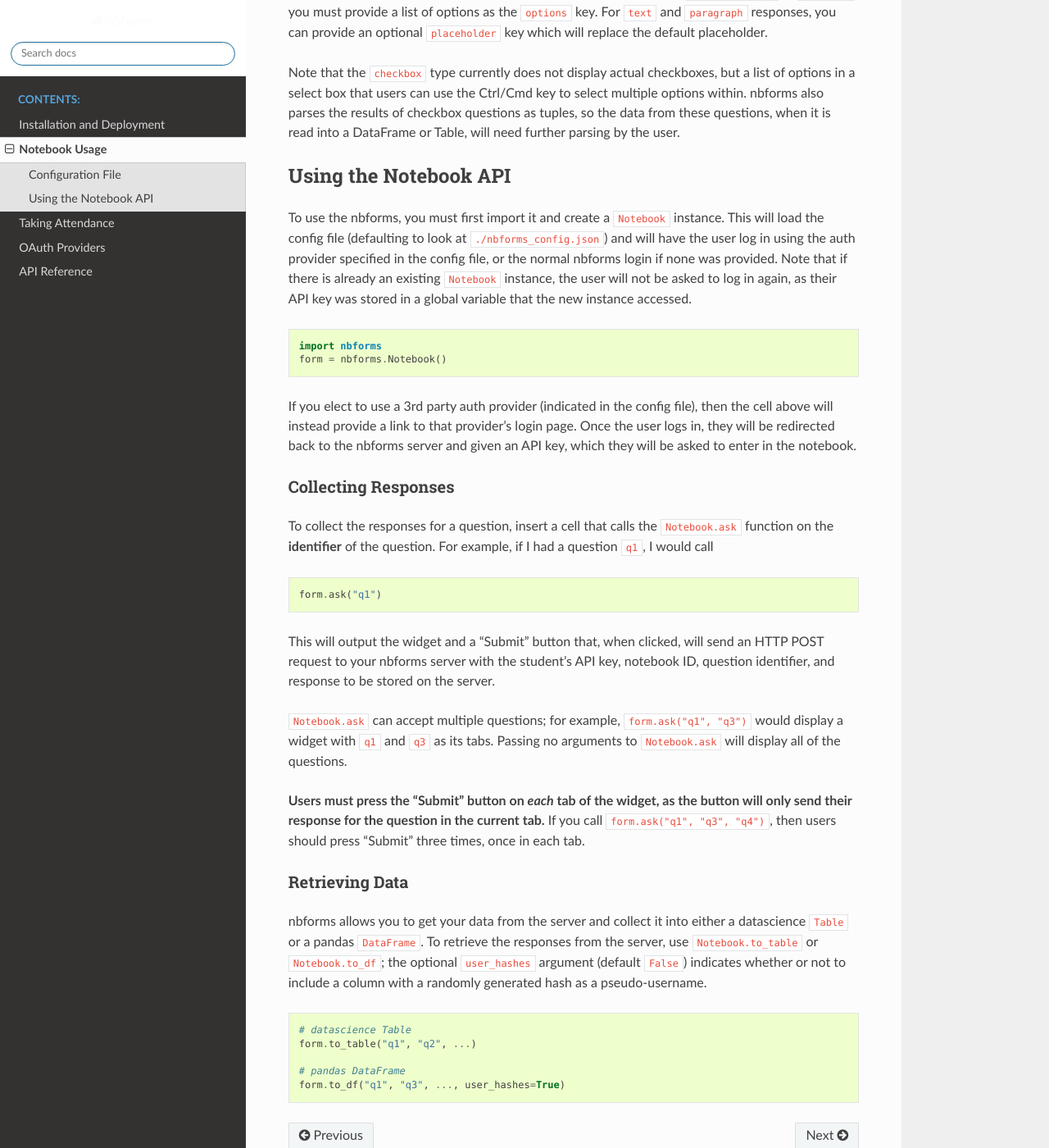
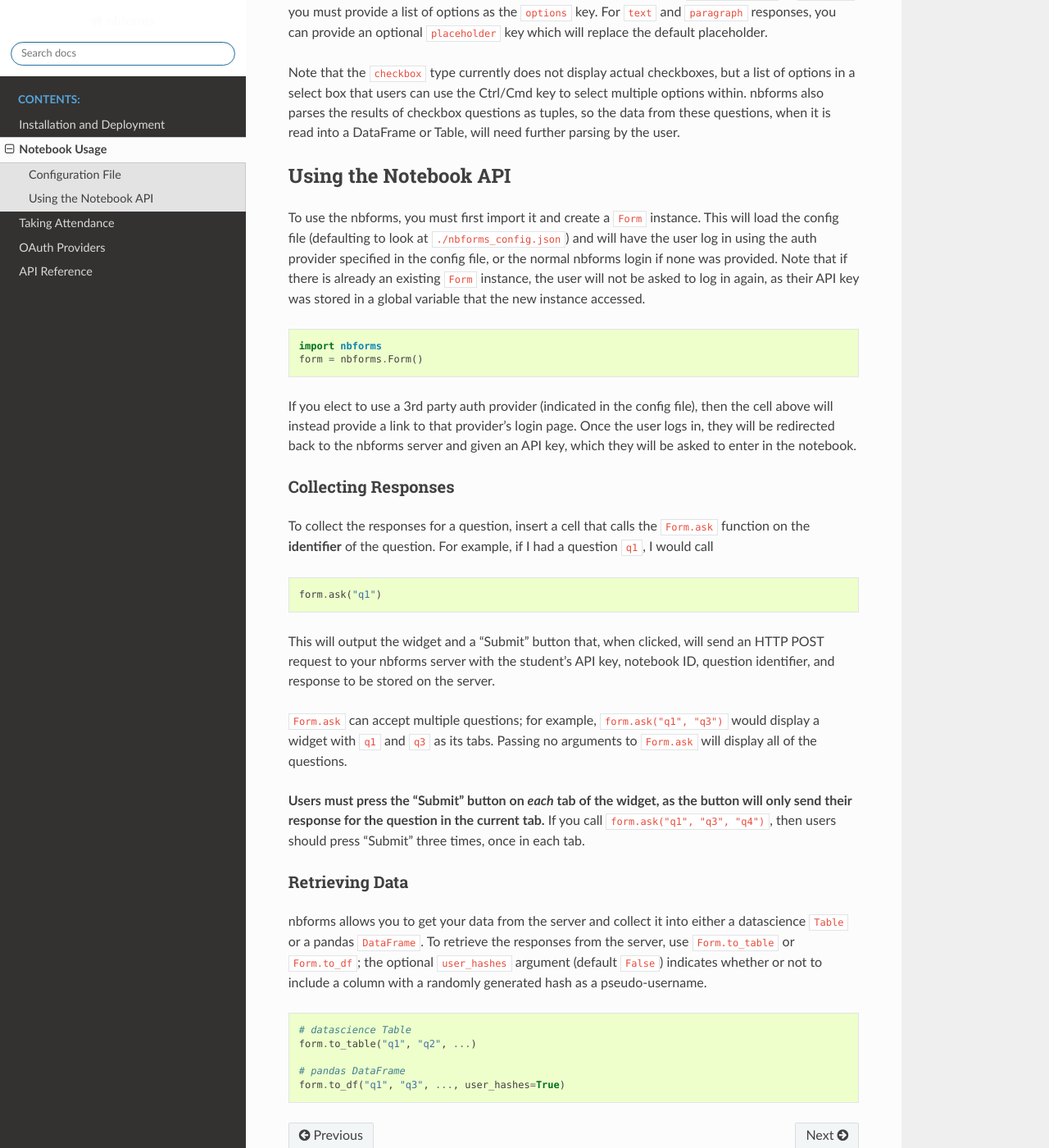
Before and after one commit to chrispyles/nbforms, a Sphinx documentation site: the page built from docs/notebook_usage.md, in a window 1280 px wide and 1400 px high, scrolled down 1216 px. Shown: the whole window at 82% size. Built offline with Sphinx 7.4.7 and the Read the Docs theme 2.0.0, drawn with Linux system fonts in a browser that asks for light colours; some of the changed text lies outside the part shown.

Commit message:
changed form layout, set default of MC to None

````diff
--- a/docs/notebook_usage.md
+++ b/docs/notebook_usage.md
@@ -2,7 +2,7 @@
 
 ## Configuration File
 
-nbforms requires a JSON-formatted config file to set up the `Notebook` class. The default path that `Notebook` checks is `./nbforms_config.json`, although you can pass a custom path to the `Notebook` constructor. The structure of the config file is very specific; it contains the information that the notebook needs to create widgets and send requests. The structure of this file is:
+nbforms requires a JSON-formatted config file to set up the `Form` class. The default path that `Form` checks is `./nbforms_config.json`, although you can pass a custom path to the `Form` constructor. The structure of the config file is very specific; it contains the information that the notebook needs to create widgets and send requests. The structure of this file is:
 
 ```python
 {
@@ -45,18 +45,18 @@
 
 ## Using the Notebook API
 
-To use the nbforms, you must first import it and create a `Notebook` instance. This will load the config file (defaulting to look at `./nbforms_config.json`) and will have the user log in using the auth provider specified in the config file, or the normal nbforms login if none was provided. Note that if there is already an existing `Notebook` instance, the user will not be asked to log in again, as their API key was stored in a global variable that the new instance accessed.
+To use the nbforms, you must first import it and create a `Form` instance. This will load the config file (defaulting to look at `./nbforms_config.json`) and will have the user log in using the auth provider specified in the config file, or the normal nbforms login if none was provided. Note that if there is already an existing `Form` instance, the user will not be asked to log in again, as their API key was stored in a global variable that the new instance accessed.
 
 ```python
 import nbforms
-form = nbforms.Notebook()
+form = nbforms.Form()
 ```
 
 If you elect to use a 3rd party auth provider (indicated in the config file), then the cell above will instead provide a link to that provider's login page. Once the user logs in, they will be redirected back to the nbforms server and given an API key, which they will be asked to enter in the notebook.
 
 ### Collecting Responses
 
-To collect the responses for a question, insert a cell that calls the `Notebook.ask` function on the **identifier** of the question. For example, if I had a question `q1`, I would call
+To collect the responses for a question, insert a cell that calls the `Form.ask` function on the **identifier** of the question. For example, if I had a question `q1`, I would call
 
 ```python
 form.ask("q1")
@@ -64,13 +64,13 @@
 
 This will output the widget and a "Submit" button that, when clicked, will send an HTTP POST request to your nbforms server with the student's API key, notebook ID, question identifier, and response to be stored on the server.
 
-`Notebook.ask` can accept multiple questions; for example, `form.ask("q1", "q3")` would display a widget with `q1` and `q3` as its tabs. Passing no arguments to `Notebook.ask` will display all of the questions.
+`Form.ask` can accept multiple questions; for example, `form.ask("q1", "q3")` would display a widget with `q1` and `q3` as its tabs. Passing no arguments to `Form.ask` will display all of the questions.
 
 **Users must press the "Submit" button on _each_ tab of the widget, as the button will only send their response for the question in the current tab.** If you call `form.ask("q1", "q3", "q4")`, then users should press "Submit" three times, once in each tab.
 
 ### Retrieving Data
 
-nbforms allows you to get your data from the server and collect it into either a datascience `Table` or a pandas `DataFrame`. To retrieve the responses from the server, use `Notebook.to_table` or `Notebook.to_df`; the optional `user_hashes` argument (default `False`) indicates whether or not to include a column with a randomly generated hash as a pseudo-username.
+nbforms allows you to get your data from the server and collect it into either a datascience `Table` or a pandas `DataFrame`. To retrieve the responses from the server, use `Form.to_table` or `Form.to_df`; the optional `user_hashes` argument (default `False`) indicates whether or not to include a column with a randomly generated hash as a pseudo-username.
 
 ```python
 # datascience Table
--- a/setup.py
+++ b/setup.py
@@ -5,7 +5,7 @@
 
 setuptools.setup(
 	name = "nbforms",
-	version = "0.4.4",
+	version = "0.5.0",
 	author = "Chris Pyles",
 	author_email = "cpyles@berkeley.edu",
 	description = "Jupyter Notebook forms using ipywidgets",
````
Also changed, not shown: README.md (+0 -108 lines), nbforms/__init__.py (+18 -2 lines), 11 other files.
